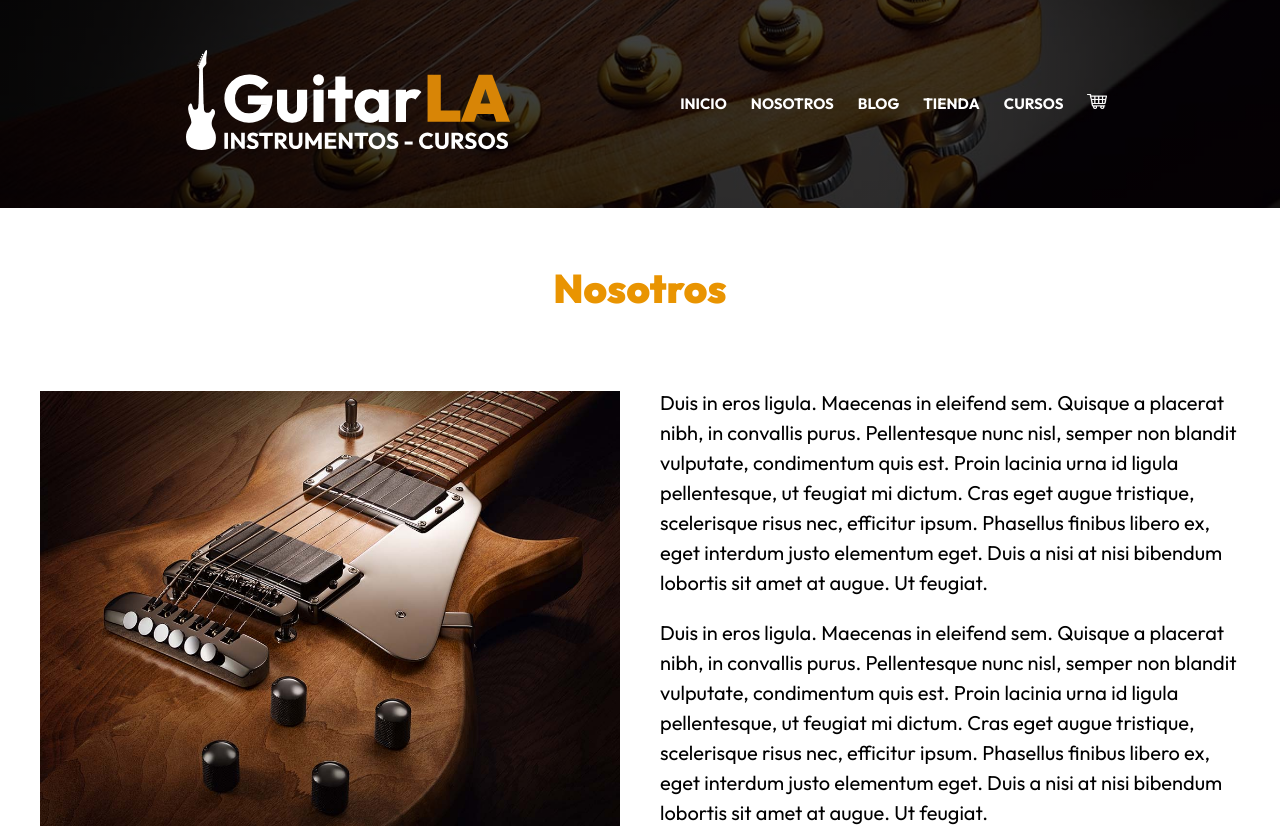
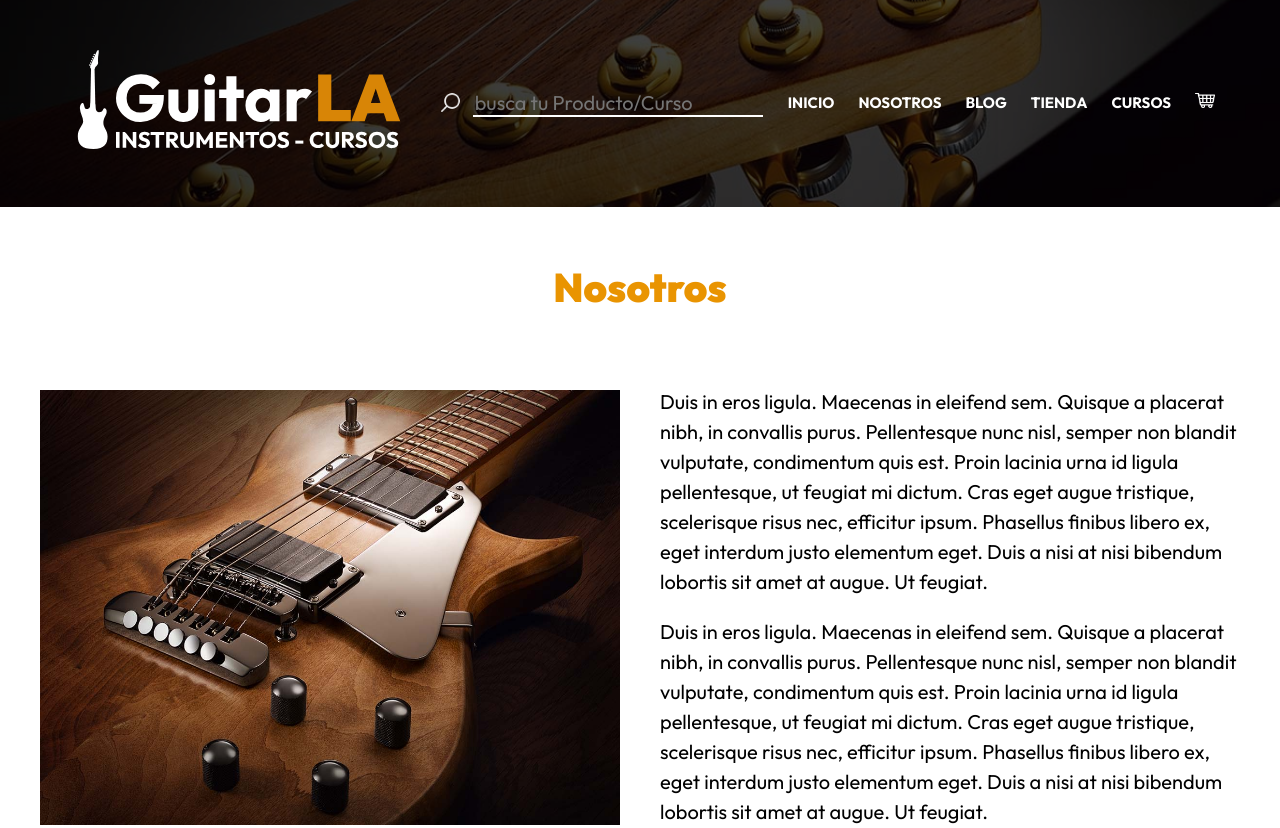
Before and after one commit to jaelEspinosa/GuitarLA_NextJs, a Next.js app: page /nosotros in a window 1280 px wide. Shown: the top 828 px of the page. Built offline with nearby package versions, Linux system fonts and the light colour scheme.

Commit message:
add finder

```diff
--- a/components/Header.js
+++ b/components/Header.js
@@ -16,10 +16,12 @@ const Header = ({guitarra, carrito}) => {
             <Link href='/'>
             <a className={styles.logo}>
             <Image width ={400} height={100} src="/img/logo.svg" alt='logo'/>
-
-
             </a>
             </Link>
+            <div className={styles.buscador} >
+          <Image layout="fixed" width={25} height={25} src='/img/lupa.png'/>
+          <input type = 'text' placeholder="busca tu Producto/Curso"/>
+        </div>
             <nav className={styles.navegacion}>
                   <Link href = '/'>Inicio</Link>
                   <Link href = '/nosotros'>Nosotros</Link>
@@ -37,9 +39,7 @@ const Header = ({guitarra, carrito}) => {
                   </Link>
 
             </nav>
-            {/* <div className={styles.carrito}>
 
-            </div> */}
 
           </div>
            {guitarra && (
@@ -61,6 +61,7 @@ const Header = ({guitarra, carrito}) => {
           <Image layout="fixed" width={500} height={1200} src = '/img/header_guitarra.png' alt='imagen guitarra'/>
           </div>
         )}
+
     </header>
   )
 }
--- a/pages/_app.js
+++ b/pages/_app.js
@@ -50,6 +50,9 @@ if (carrito.length !== 0){
      if (alerta){
       const carritoActualizado = carrito.filter(articulo => articulo.id !== id)
       setCarrito(carritoActualizado)
+
+
+
      }
      return
     }
--- a/styles/Header.module.css
+++ b/styles/Header.module.css
@@ -189,3 +189,19 @@
     top:-7px;
     right: -7px;
 }
+.buscador{
+    display: flex;
+    gap: 1rem;
+
+
+
+}
+.buscador input{
+    border: none;
+    border-bottom: 2px solid white;
+    color:white;
+    background-color: transparent;
+}
+.buscador input:focus{
+    outline: none;
+}
```
Also changed, not shown: public/img/lupa.png (added).
